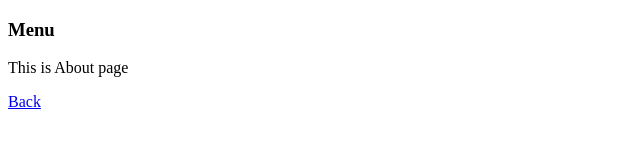
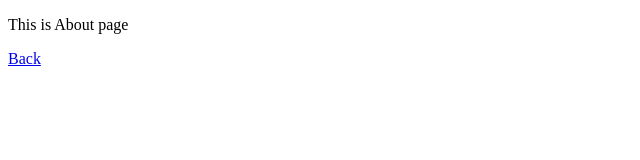
Before and after one commit to biasdamiasa/tes-git, a plain HTML site: page about.html in a window 1280 px wide. Shown: the whole page, without its empty margins (0-640 px from the left). Drawn offline with Linux system fonts and the light colour scheme.

Commit message:
hapus teks Menu

```diff
--- a/about.html
+++ b/about.html
@@ -6,7 +6,6 @@
     <title>Document</title>
 </head>
 <body>
-    <h3>Menu</h3>
     <p>
         This is About page
     </p>
```
